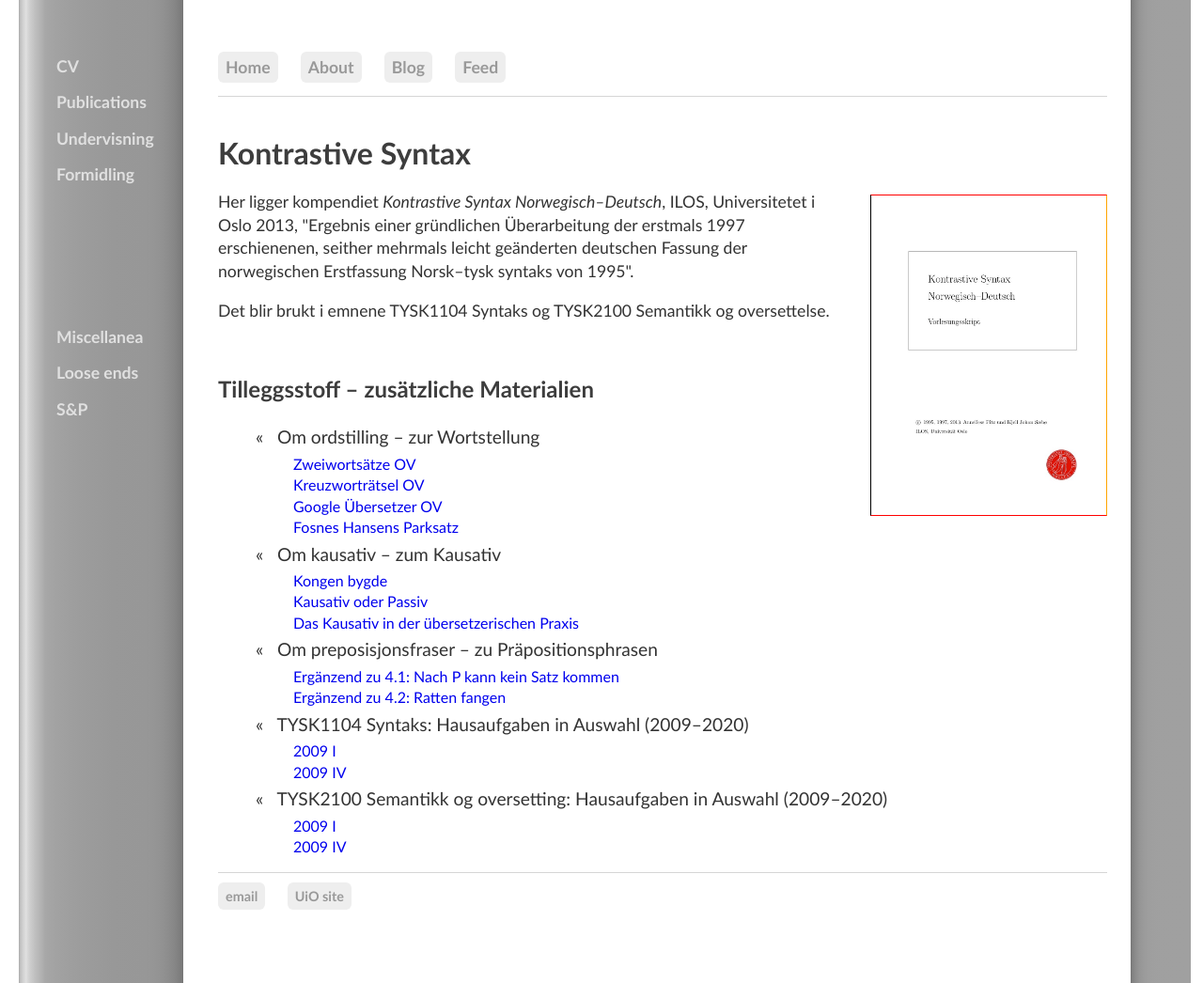
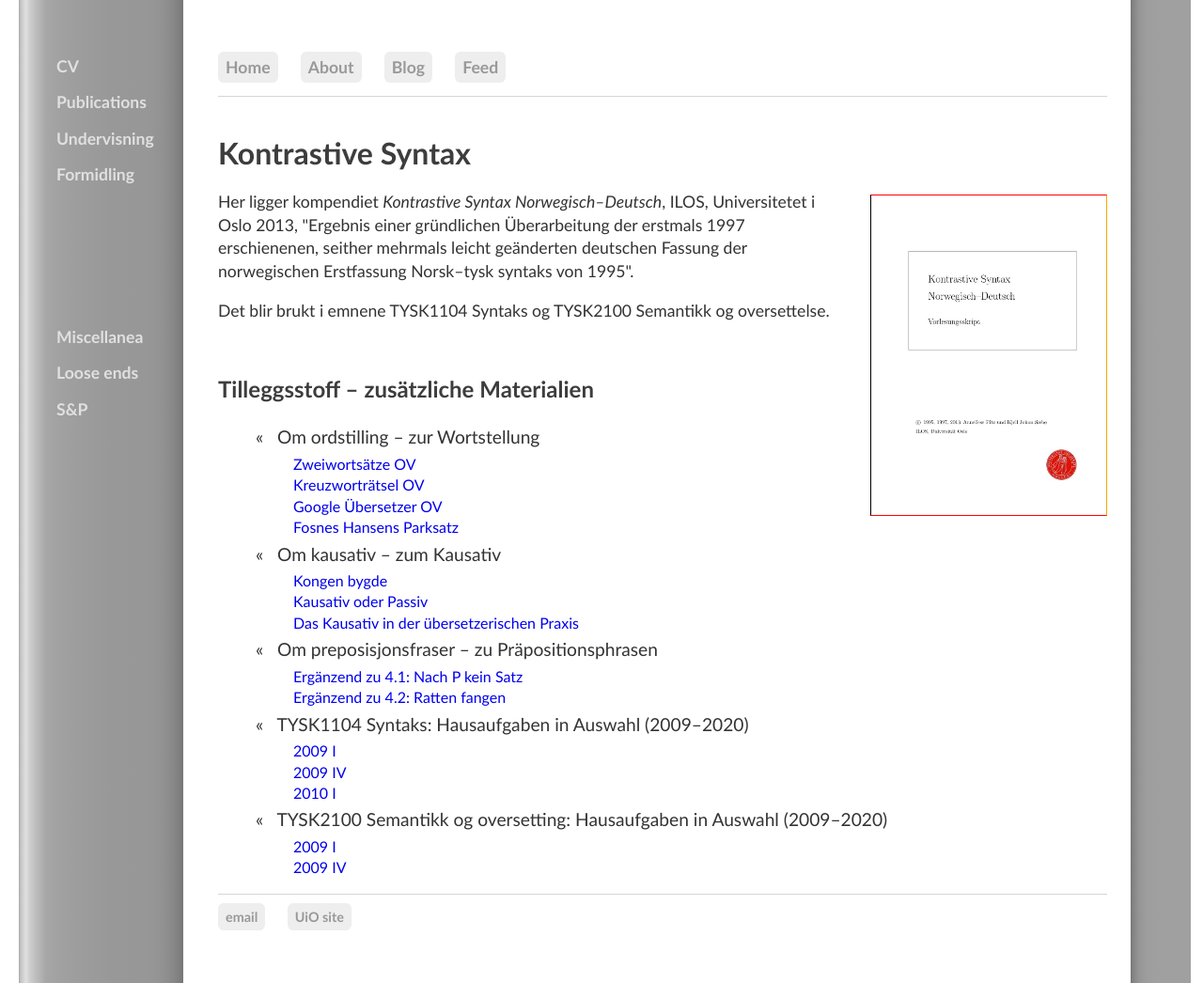
Before and after one commit to kjelljs/kjelljs.github.io, a Jekyll site: the page built from courses/kontrast/index.html, in a window 1280 px wide and 1046 px high. Shown: the whole window at 94% size. Built offline with Jekyll 4.4.1, drawn with Linux system fonts in a browser that asks for light colours.

Commit message:
Update index.html

```diff
--- a/courses/kontrast/index.html
+++ b/courses/kontrast/index.html
@@ -21,12 +21,13 @@ Her ligger kompendiet <i>Kontrastive Syntax Norwegisch–Deutsch</i>, ILOS, Univ
   <li><a href="/courses/kontrast/praxis.html">Das Kausativ in der übersetzerischen Praxis</a></li>
   </ul></li>
 <li id="blogposts">&laquo; &nbsp; Om preposisjonsfraser – zu Präpositionsphrasen</li><ul>
-  <li><a href="/courses/kontrast/keinsatz.html">Ergänzend zu 4.1: Nach P kann kein Satz kommen</a></li>
+  <li><a href="/courses/kontrast/keinsatz.html">Ergänzend zu 4.1: Nach P kein Satz</a></li>
   <li><a href="/courses/kontrast/ratten.html">Ergänzend zu 4.2: Ratten fangen</a></li>
 </ul></li>
 <li id="blogposts">&laquo; &nbsp; TYSK1104 Syntaks: Hausaufgaben in Auswahl (2009–2020)</li><ul>
   <li><a href="/courses/kontrast/2009I.html">2009 I</a></li>
   <li><a href="/courses/kontrast/2009IV.html">2009 IV</a></li>
+  <li><a href="/courses/kontrast/2010I.html">2010 I</a></li>
   </ul></li>
 <li id="blogposts">&laquo; &nbsp; TYSK2100 Semantikk og oversetting: Hausaufgaben in Auswahl (2009–2020)</li><ul>
   <li><a href="/courses/kontrast/2009I.html">2009 I</a></li>
```
